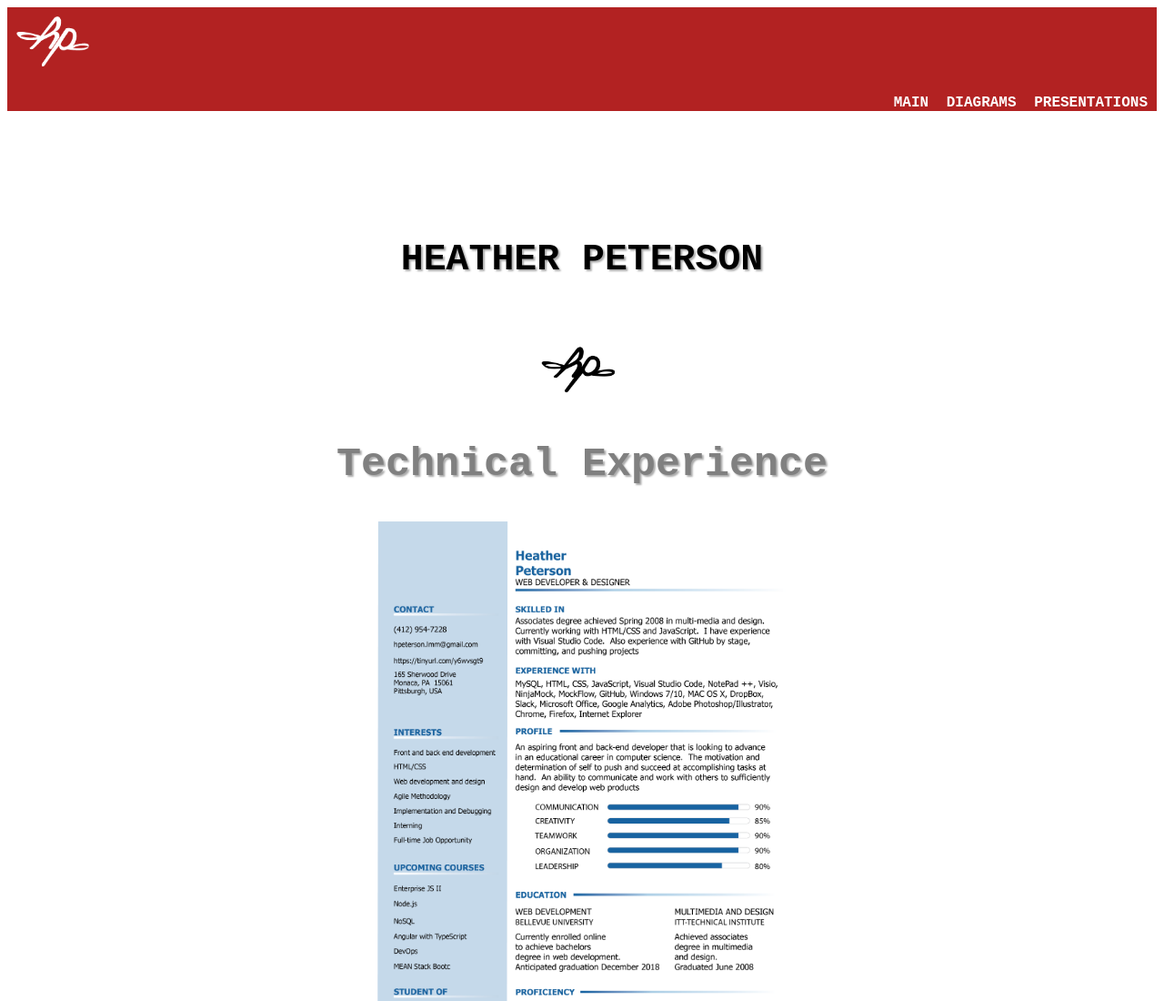
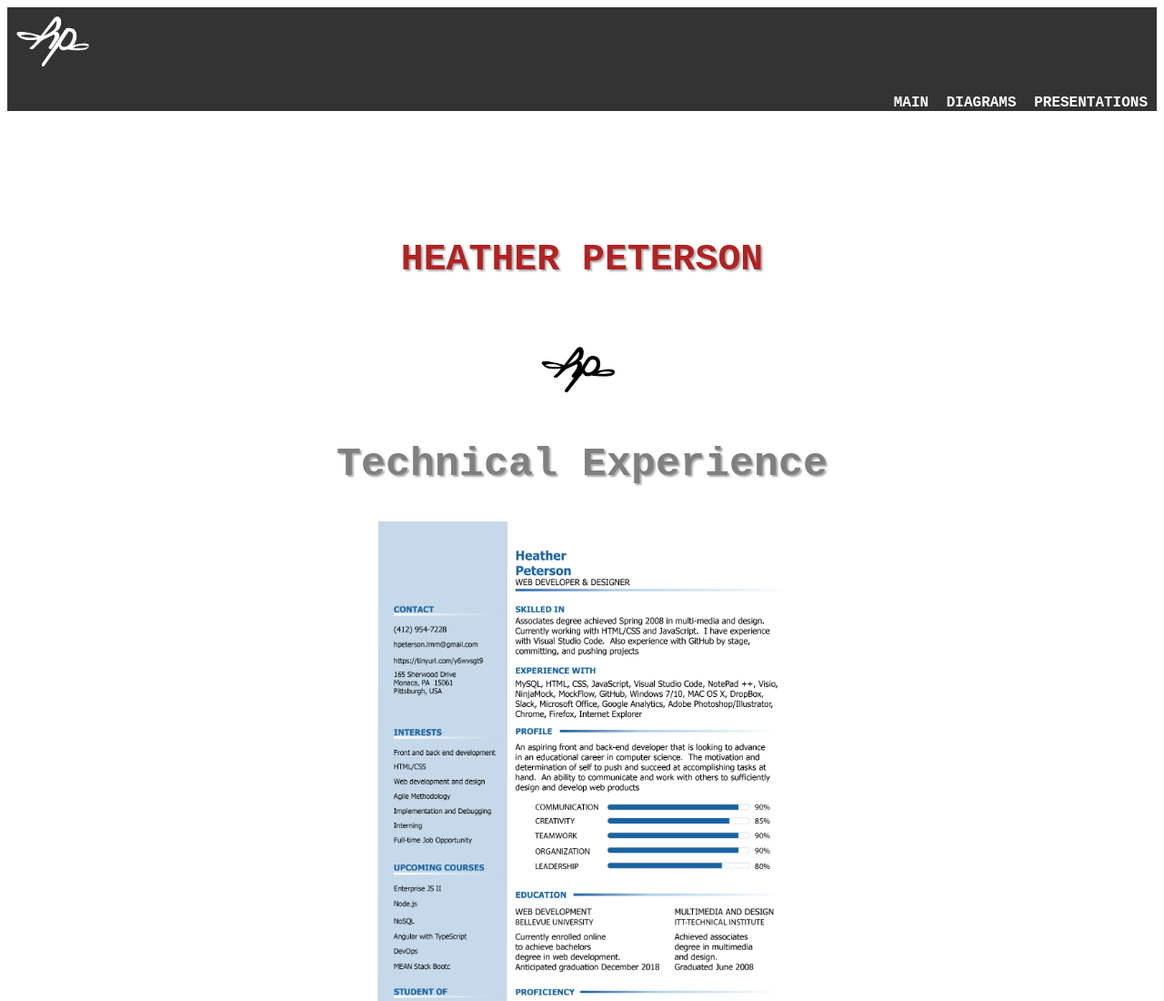
Before and after one commit to HeatherPetersonLMM/resume, a plain HTML site: page index_r.html in a window 1280 px wide. Shown: the top 1100 px of the page at 91% size. Drawn offline with nearby package versions, Linux system fonts and the light colour scheme; a web font is replaced by a local one.

Commit message:
changed nav bar color

```diff
--- a/Styles1/styles.css
+++ b/Styles1/styles.css
@@ -4,8 +4,10 @@ body {
 }
 
 .navbar {
-    background: firebrick;
+    background: #333333;
     text-align: right;
+    margin: 0;
+    padding: 0;
 }
 
 a.btt {
@@ -42,7 +44,7 @@ a.btt {
 }
 
 .titleName {
-    color: black;
+    color: firebrick;
     font-size: 50px;
     text-shadow: 2px 2px 2px #aaa;
 }
@@ -59,14 +61,14 @@ a.btt {
 }
 
 .link-main {
- color: white;
- text-decoration: none;
+    color: white;
+    text-decoration: none;
 }
 
 .link-main:hover {
- color: white;
- text-decoration: underline;
+    color: firebrick;
 }
+
 
 .link-bottom {
     color: white;
```
